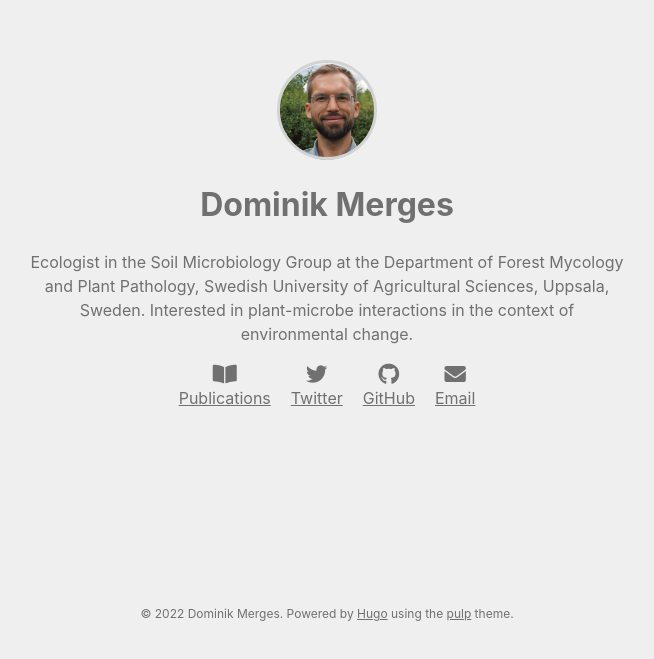
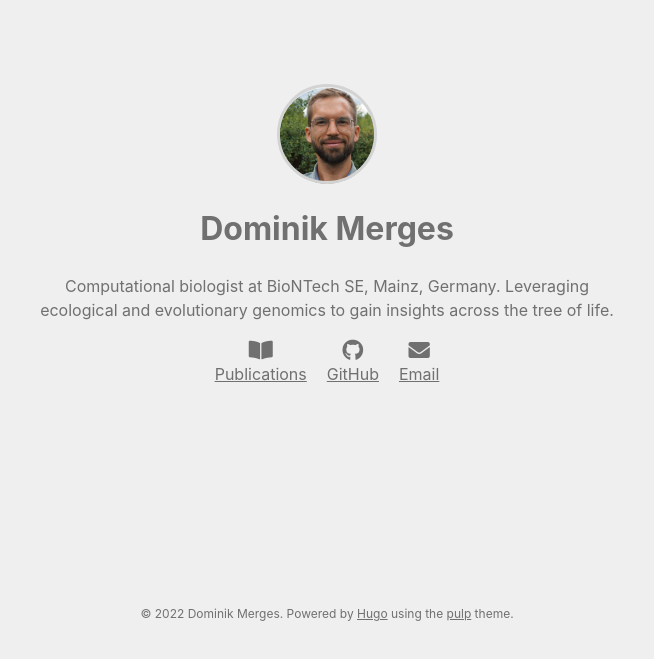
Before and after one commit to dominikmerges/dominikmerges.github.io, a plain HTML site: page index.html in a window 1280 px wide. Shown: the part 127-786 px from the top of the page, without its empty margins (313-967 px from the left). Drawn offline with Linux system fonts and the light colour scheme.

Commit message:
Update index.html

```diff
--- a/index.html
+++ b/index.html
@@ -28,18 +28,13 @@
 
 
   <meta property="og:title" content="Dominik Merges" />
-<meta property="og:description" content="Ecologist in the Soil Microbiology Group at the Department of Forest Mycology and Plant Pathology, Swedish University of Agricultural Sciences, Uppsala, Sweden. Interested in plant-microbe interactions in the context of environmental change.
+<meta property="og:description" content="Computational biologist at BioNTech SE, Mainz, Germany. Leveraging ecological and evolutionary genomics to gain insights across the tree of life.
     " />
 <meta property="og:type" content="website" />
 <meta property="og:url" content="https://dominikmerges.github.io/" />
 
 <meta itemprop="name" content="Dominik Merges">
-<meta itemprop="description" content="Ecologist in the Soil Microbiology Group at the Department of Forest Mycology and Plant Pathology, Swedish University of Agricultural Sciences, Uppsala, Sweden. Interested in plant-microbe interactions in the context of environmental change.
-    "><meta name="twitter:card" content="summary"/>
-<meta name="twitter:image" content="https://dominikmerges.github.io//img/D_Merges_website.png"/>
-<meta name="twitter:title" content="Dominik Merges"/>
-<meta name="twitter:description" content="Ecologist in the Soil Microbiology Group at the Department of Forest Mycology and Plant Pathology, Swedish University of Agricultural Sciences, Uppsala, Sweden. Interested in plant-microbe interactions in the context of environmental change.
-    "/>
+<meta itemprop="description" content=" Computational biologist at BioNTech SE, Mainz, Germany. Leveraging ecological and evolutionary genomics to gain insights across the tree of life.
 
   <!--[if lte IE 9]>
   <script src="https://cdnjs.cloudflare.com/ajax/libs/classlist/1.1.20170427/classList.min.js"></script>
@@ -67,7 +62,7 @@
         </header>
 
         <p>
-                  Ecologist in the Soil Microbiology Group at the Department of Forest Mycology and Plant Pathology, Swedish University of Agricultural Sciences, Uppsala, Sweden. Interested in plant-microbe interactions in the context of environmental change.
+                  Computational biologist at BioNTech SE, Mainz, Germany. Leveraging ecological and evolutionary genomics to gain insights across the tree of life.
 
         </p>
 
@@ -76,11 +71,9 @@
 
             <li><a href="https://scholar.google.com/citations?user=dgr_tO8AAAAJ&amp;hl=en" aria-label="Publications"><i class='fa fa-book-open fa-lg'></i><br>Publications</a></li>
 
-            <li><a href="https://twitter.com/dominikmerges" aria-label="twitter"><i class='fab fa-twitter fa-lg'></i><br>Twitter</a></li>
-
             <li><a href="https://github.com/dominikmerges" aria-label="github"><i class='fab fa-github fa-lg'></i><br>GitHub</a></li>
 
-            <li><a href="mailto:dominik.merges@slu.se" aria-label="email"><i class='fa fa-envelope fa-lg'></i><br>Email</a></li>
+            <li><a href="mailto:mergesd01@gmail.com" aria-label="email"><i class='fa fa-envelope fa-lg'></i><br>Email</a></li>
 
           </ul>
         </nav>
```
